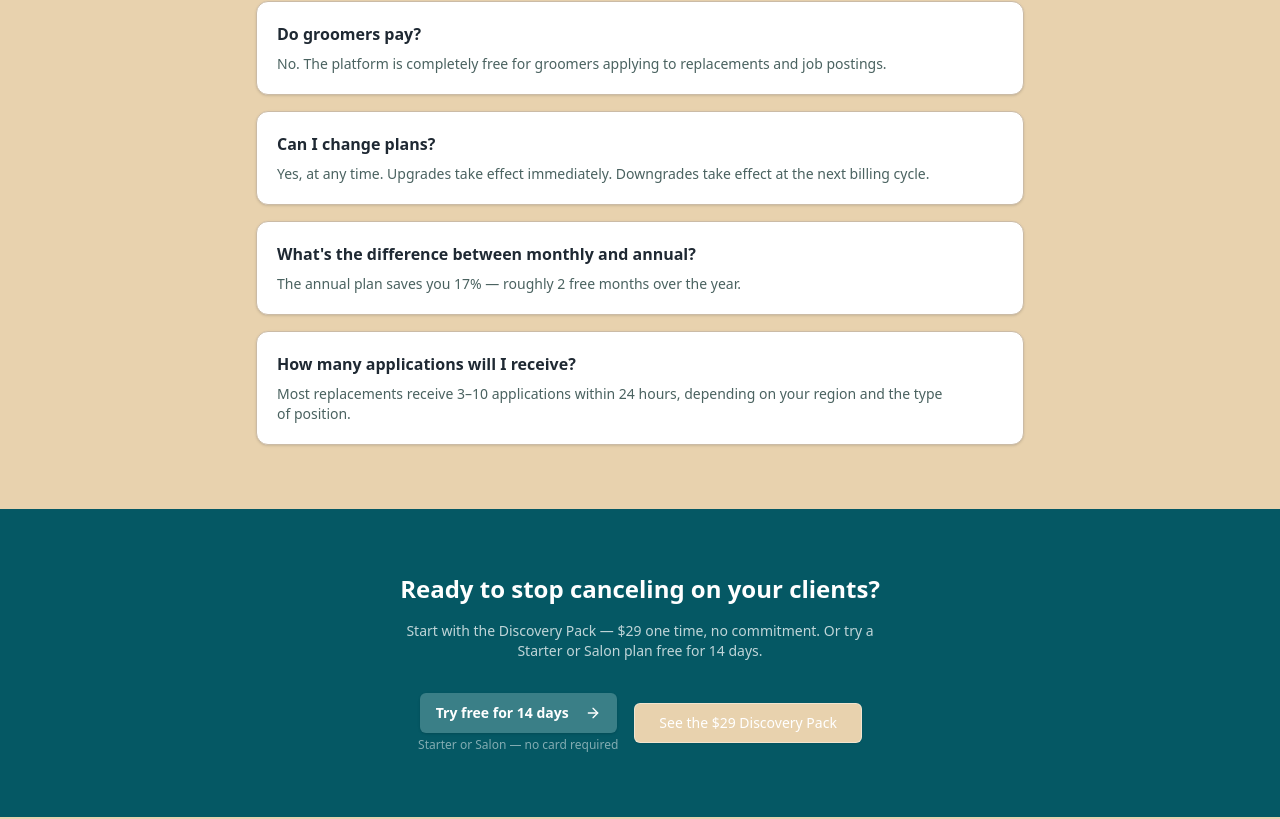
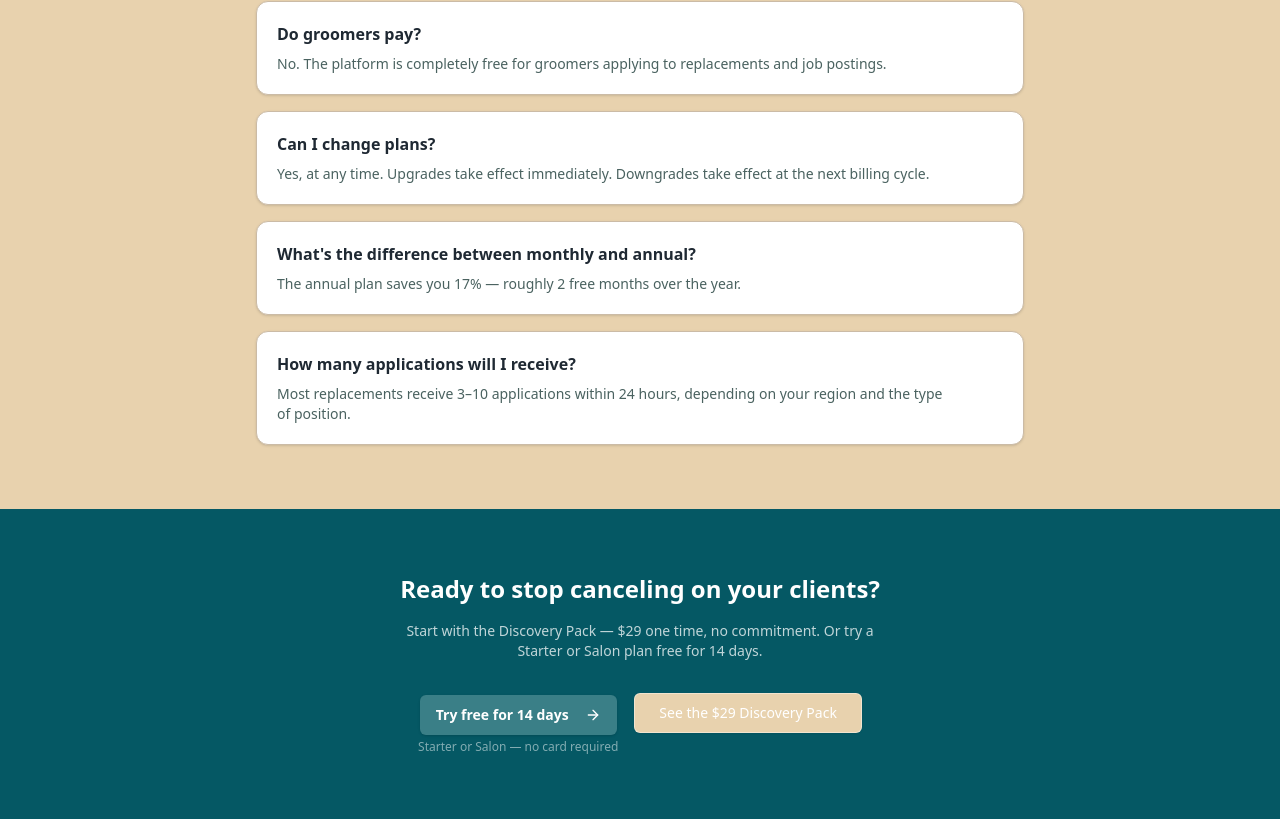
Before and after one commit to tgiammarella/sos-toilettage, a Next.js app: page /en/pricing in a window 1280 px wide. Shown: the part 3813-4632 px from the top of the page. Built offline with nearby package versions, Linux system fonts and the light colour scheme; no server answers.

Commit message:
fix: align pricing final CTA buttons (secondary button baseline matches primary)

```diff
--- a/app/[locale]/pricing/page.tsx
+++ b/app/[locale]/pricing/page.tsx
@@ -226,8 +226,8 @@ export default async function PricingPage({
         <p className="text-primary-foreground/75 mb-8 max-w-lg mx-auto text-sm">
           {t("final_cta.subtitle")}
         </p>
-        <div className="flex flex-col sm:flex-row gap-4 justify-center items-center">
-          <div className="flex flex-col items-center gap-1">
+        <div className="flex flex-col sm:flex-row gap-4 justify-center items-start sm:items-end">
+          <div className="flex flex-col items-center gap-1 self-center sm:self-auto">
             <Button
               size="lg"
               className="bg-accent text-accent-foreground hover:bg-accent/90 font-semibold"
@@ -239,6 +239,7 @@ export default async function PricingPage({
             </Button>
             <p className="text-xs text-primary-foreground/50">{t("final_cta.primary_note")}</p>
           </div>
+          <div className="self-center sm:self-auto sm:mb-[22px]">
             <Button
               size="lg"
               variant="outline"
@@ -247,6 +248,7 @@ export default async function PricingPage({
             >
               <a href="#decouverte">{t("final_cta.secondary")}</a>
             </Button>
+          </div>
         </div>
       </section>
 
```
Lines whose indentation alone changed are shown as unchanged.
